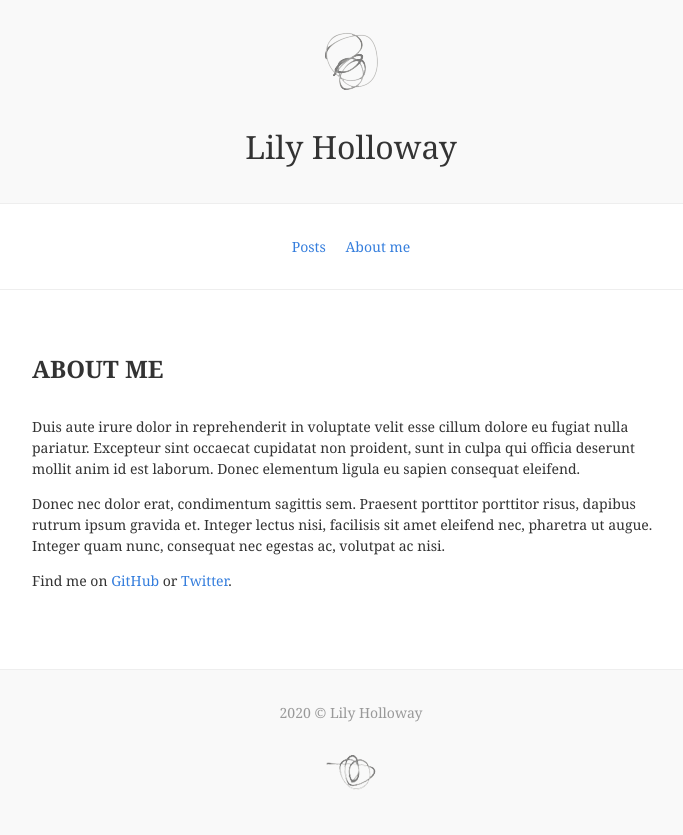
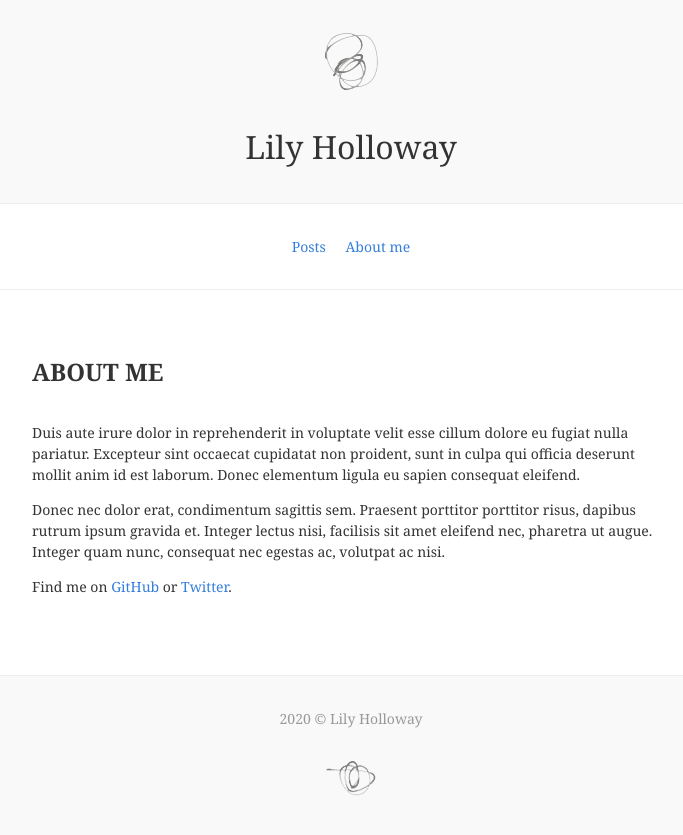
Before and after one commit to lilyholloway/lilyholloway.github.io, a Jekyll site: the page built from about.md, in a window 1280 px wide. Shown: the top 835 px of the page, without its empty margins (289-972 px from the left). Built offline with Jekyll 4.4.1, drawn with Linux system fonts in a browser that asks for light colours; nearby versions of some CDN libraries.

Commit message:
Update default.html

```diff
--- a/_layouts/default.html
+++ b/_layouts/default.html
@@ -28,7 +28,7 @@
         {% if page.title %}
           <div class="mb4">
             {% if page.date %}<div class="fw600 light-silver mt1">{{ page.date | date_to_string }}</div>{% endif %}
-            <h1 class="ttu f3 mt0 lh-title cb mb2">
+            <h1 class="ttu f3 mt0 cb mb2">
               {% if is_post %}
               {% endif %}
               {{ page.title }}
```
